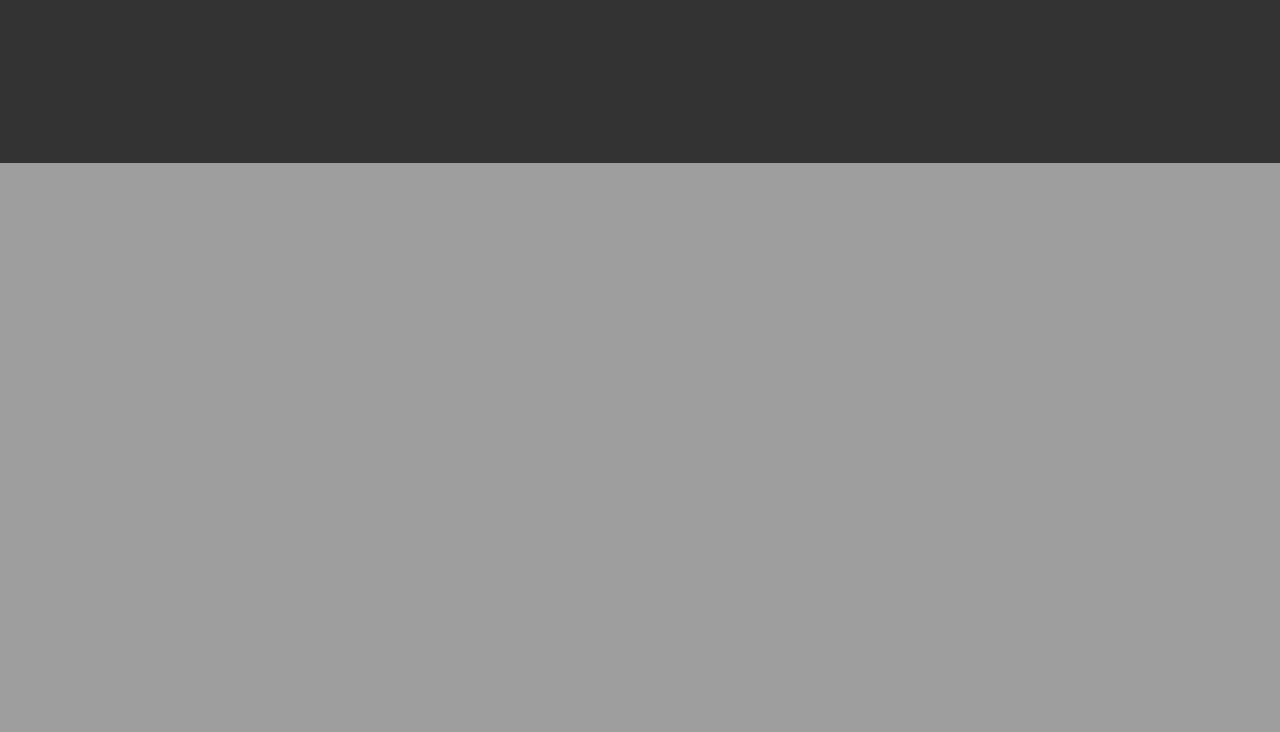
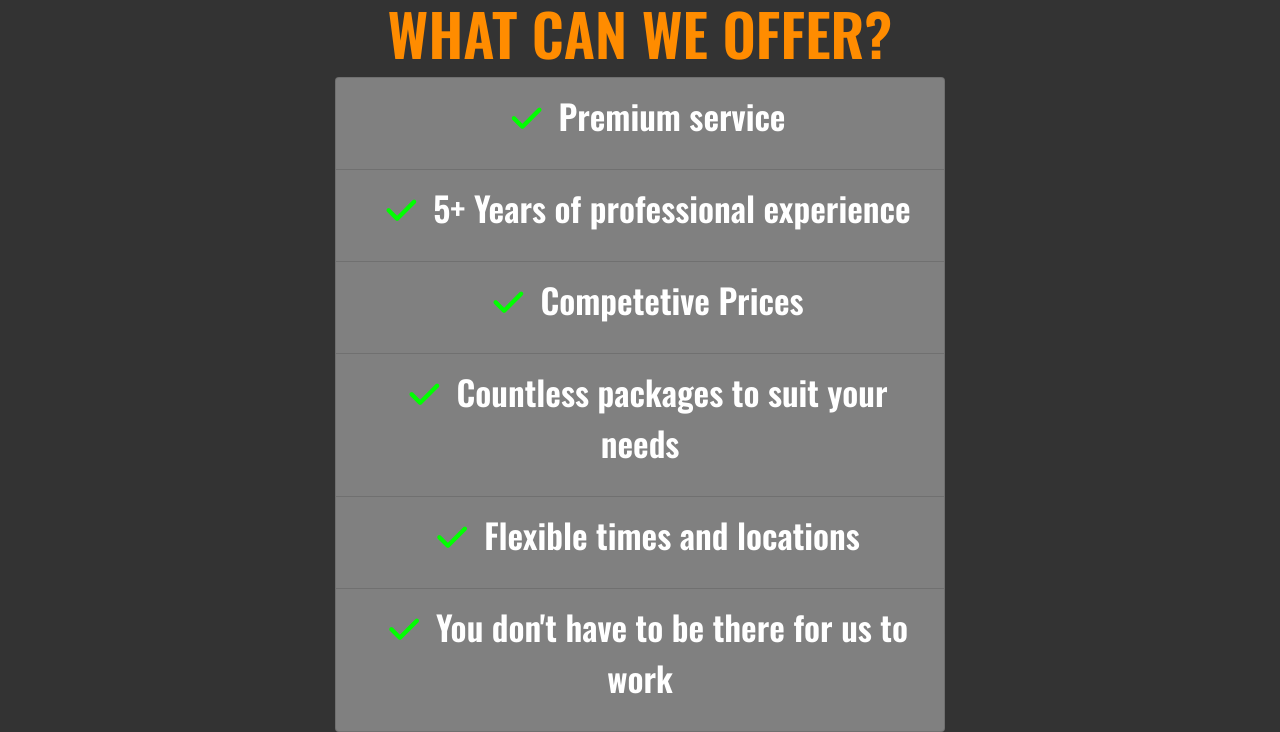
Before and after one commit to Schnoeff/Fullstack-milestone-project, a Django app: page / in a window 1280 px wide. Shown: the part 637-1369 px from the top of the page. Before the commit the page ends 800 px from the top, so only its background shows below. Run offline with Django 3.2, Linux system fonts and the light colour scheme; some libraries are stand-ins or nearby versions.

Commit message:
Added a list of company benefits under the main page image

```diff
--- a/home/templates/home/index.html
+++ b/home/templates/home/index.html
@@ -16,7 +16,7 @@
                 <h1 class="display-5 logo-font text-center text-white">
                     Give your car the clean it deserves!
                 </h1>
-                <div class="my-5">
+                <div class="text-center my-5">
                     <h4>
                         <a href="" class="shop-now-button btn btn-lg rounded-0 text-uppercase py-3">Browse Packages</a>
                     </h4>
@@ -25,4 +25,19 @@
         </div>
     </div>
 
+<div class="container">
+    <div class="row">
+        <div class="col-md-6 offset-md-3 text-center">
+            <h1 class="header-font">What can we offer?</h1>
+                <ul class="list-group ">
+                    <li class="list-group-item text-center grey-background"><p class="text-white list-font"><i class="fas fa-check icon green-icon"></i>Premium service</p></li>
+                    <li class="list-group-item text-center grey-background"><p class="text-white list-font"><i class="fas fa-check icon green-icon"></i>5+ Years of professional experience</p></li>
+                    <li class="list-group-item text-center grey-background"><p class="text-white list-font"><i class="fas fa-check icon green-icon"></i>Competetive Prices</p></li>
+                    <li class="list-group-item text-center grey-background"><p class="text-white list-font"><i class="fas fa-check icon green-icon"></i>Countless packages to suit your needs</p></li>
+                    <li class="list-group-item text-center grey-background"><p class="text-white list-font"><i class="fas fa-check icon green-icon"></i>Flexible times and locations</p></li>
+                    <li class="list-group-item text-center grey-background"><p class="text-white list-font"><i class="fas fa-check icon green-icon"></i>You don't have to be there for us to work</p></li>
+                </ul>
+        </div>
+    </div>
+</div>
 {% endblock %}
```
